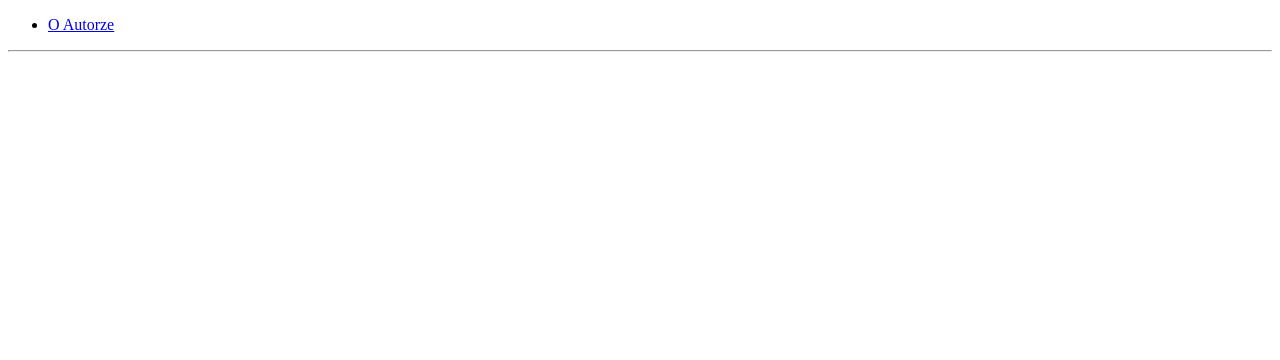
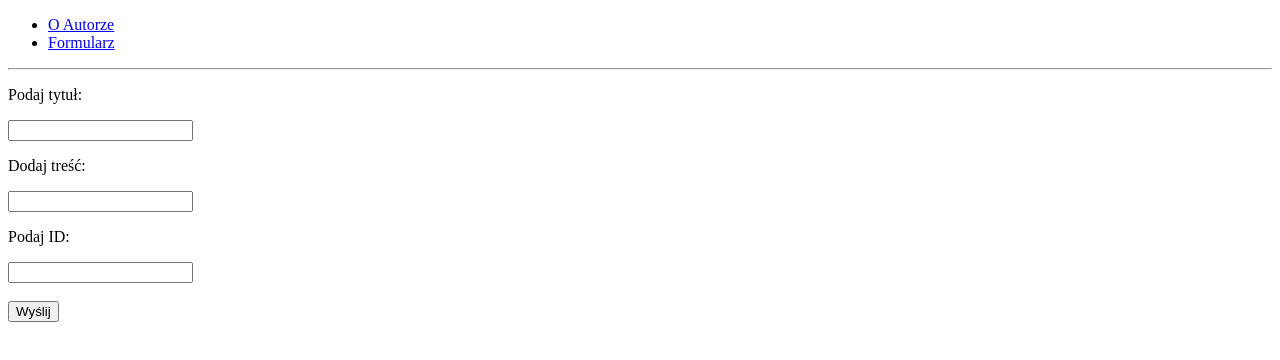
Before and after one commit to programatorreact08022020/react1, a React (Create React App) app: page /formularz in a window 1280 px wide. Shown: the top 360 px of the page. Built offline with nearby package versions, Linux system fonts and the light colour scheme.

Commit message:
dodany formularz - Ida

```diff
--- a/src/Nawigacja/nawigacja.js
+++ b/src/Nawigacja/nawigacja.js
@@ -7,6 +7,7 @@ import {
 } from "react-router-dom";
 
 import OAutorze from "../oAutorze/oAutorze";
+import Form from "../form/form";
 
 export default function RouterExample() {
     return (
@@ -16,6 +17,9 @@ export default function RouterExample() {
                     <li>
                         <Link to="/oAutorze222"> O Autorze</Link>
                     </li>
+                    <li>
+                        <Link to="/formularz"> Formularz</Link>
+                    </li>
                 </ul>
 
                 <hr/>
@@ -24,6 +28,10 @@ export default function RouterExample() {
                     <Route exact path="/oAutorze222">
                         <OAutorze/>
                     </Route>
+
+                    <Route exact path="/formularz">
+                        <Form/>
+                    </Route>
                 </Switch>
 
             </div>
--- /dev/null
+++ b/src/form/form.js
@@ -0,0 +1,40 @@
+import React from 'react';
+
+export default class Form extends React.Component {
+    constructor(props) {
+        super(props);
+        this.state = {
+            id: null,
+            title: "",
+            content: ""
+        };
+    }
+
+    render() {
+        return (
+            <form>
+
+                <p>Podaj tytuł:</p>
+                <input
+                    type='text'
+                    name='title'
+                />
+                <p>Dodaj treść:</p>
+                <input
+                    type='text'
+                    name='content'
+                />
+
+                <p>Podaj ID:</p>
+                <input
+                    type='text'
+                    name='id'
+                />
+                <br/><br/>
+
+                <button>Wyślij</button>
+            </form>
+
+        );
+    }
+}
```
